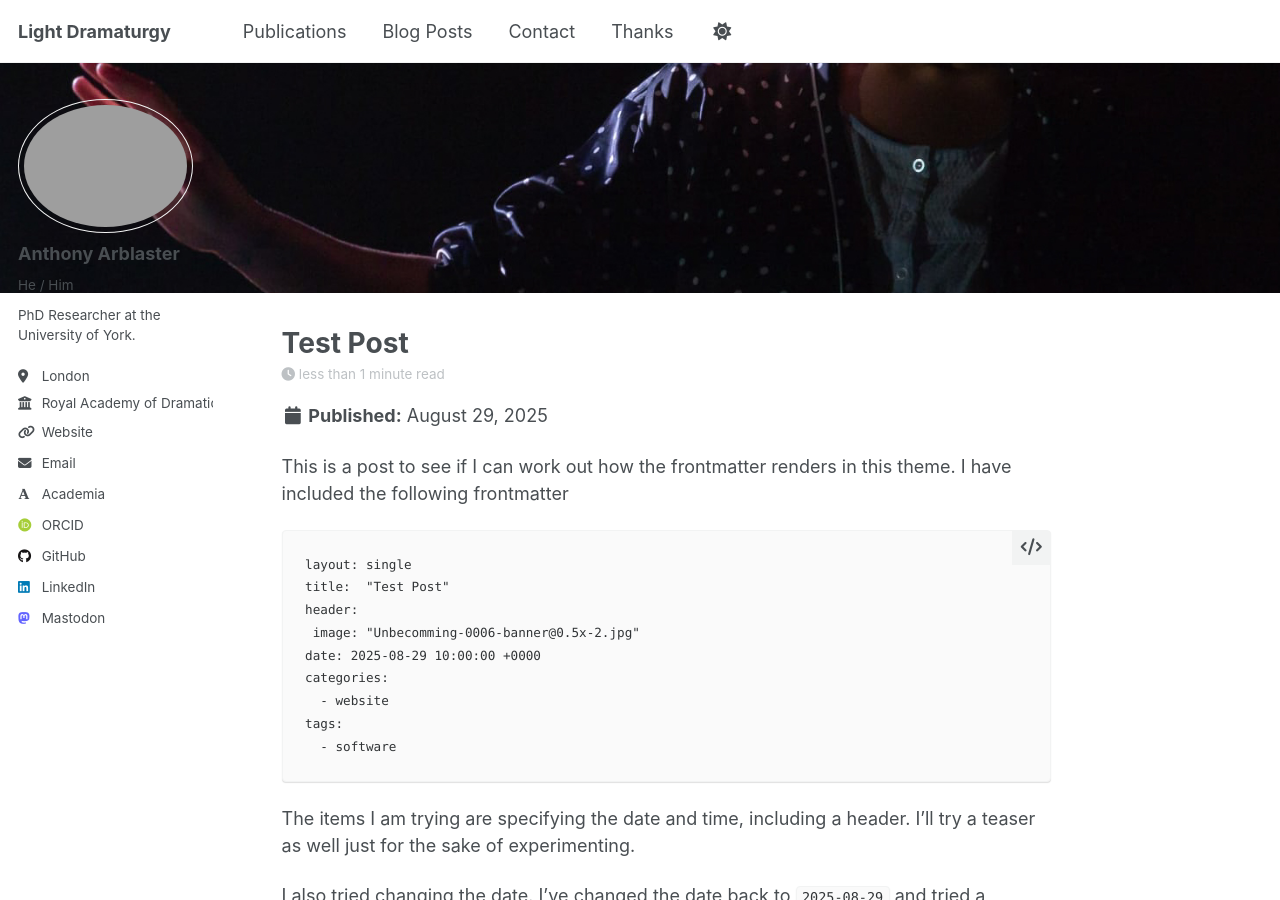
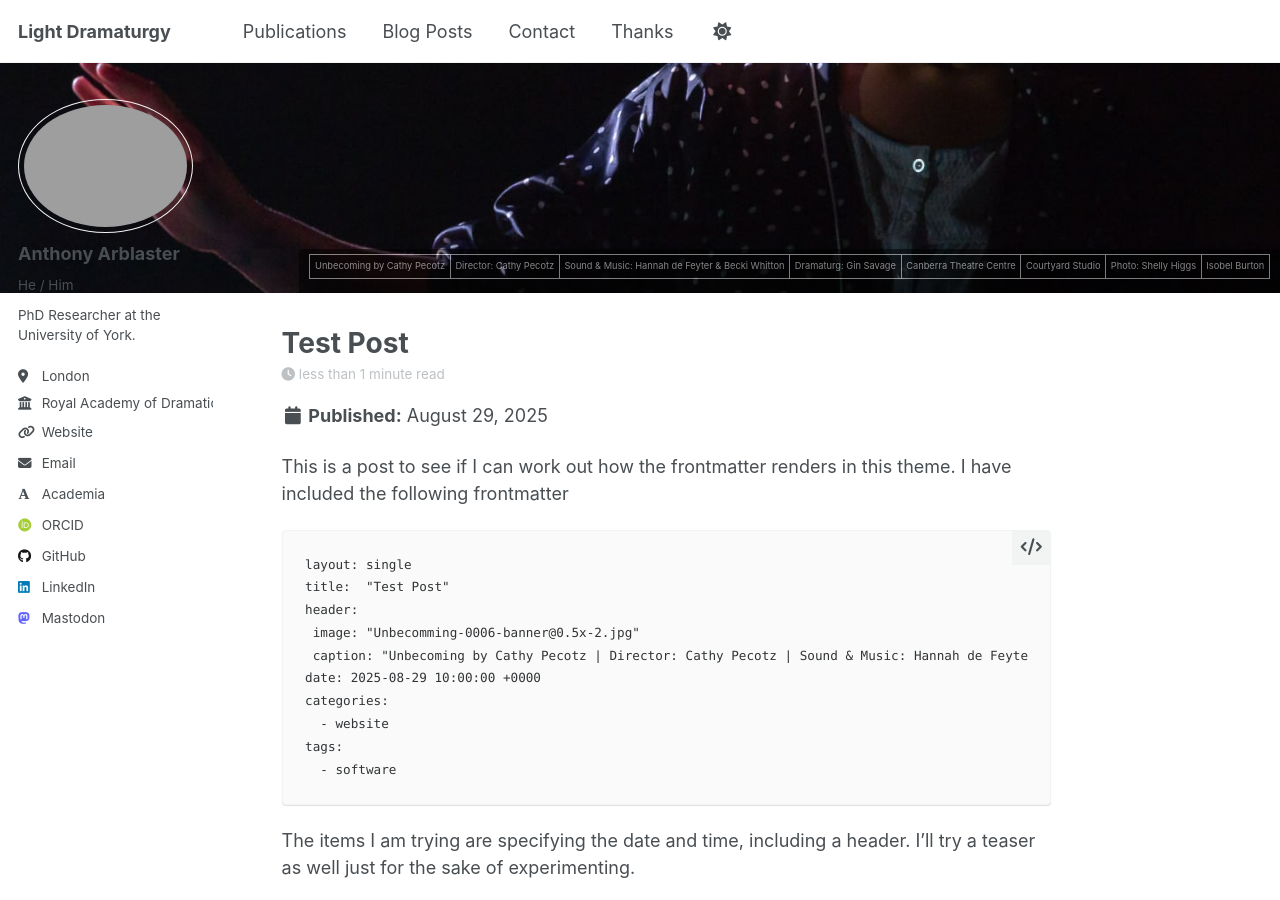
Before and after one commit to aarblaster/light-dramaturgy, a Jekyll site: the page built from _posts/2025-08-29-test-post.md, in a window 1280 px wide and 900 px high, scrolled down 410 px. Built offline with Jekyll 4.4.1, drawn with Linux system fonts in a browser that asks for light colours; some web fonts are replaced; a script that is not in the unit is left out.

Commit message:
Update post headers and metadata formatting
Fixed formatting issues in YAML front matter for several posts by adjusting spacing and removing empty header fields. Added caption and teaser fields to the test post for improved metadata and display.

```diff
--- a/_posts/2025-08-29-test-post.md
+++ b/_posts/2025-08-29-test-post.md
@@ -3,6 +3,8 @@ layout: single
 title:  "Test Post"
 header:
  image: "Unbecomming-0006-banner@0.5x-2.jpg"
+ caption: "Unbecoming by Cathy Pecotz | Director: Cathy Pecotz | Sound & Music: Hannah de Feyter & Becki Whitton | Dramaturg: Gin Savage | Canberra Theatre Centre | Courtyard Studio | Photo: Shelly Higgs | Isobel Burton"
+ teaser: "Unbecomming-0006-banner@0.5x-2.jpg"
 date: 2025-08-29 10:00:00 +0000
 categories:
   - website
@@ -18,6 +20,7 @@ layout: single
 title:  "Test Post"
 header:
  image: "Unbecomming-0006-banner@0.5x-2.jpg"
+ caption: "Unbecoming by Cathy Pecotz | Director: Cathy Pecotz | Sound & Music: Hannah de Feyter & Becki Whitton | Dramaturg: Gin Savage | Canberra Theatre Centre | Courtyard Studio | Photo: Shelly Higgs | Isobel Burton"
 date: 2025-08-29 10:00:00 +0000
 categories:
   - website
```
Also changed, not shown: _posts/2025-05-21-Hello-World.md (+1 -1 lines), _posts/2025-08-23-Ethics-Documents.md (+1 -1 lines), _posts/2025-08-27-tools.md (+0 -2 lines).
